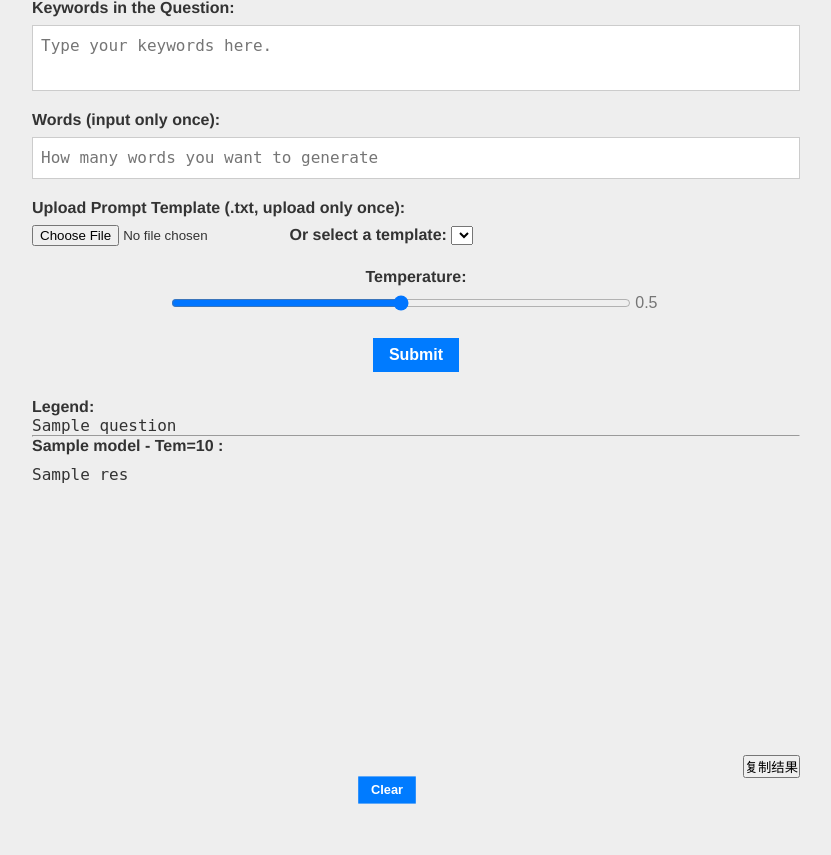
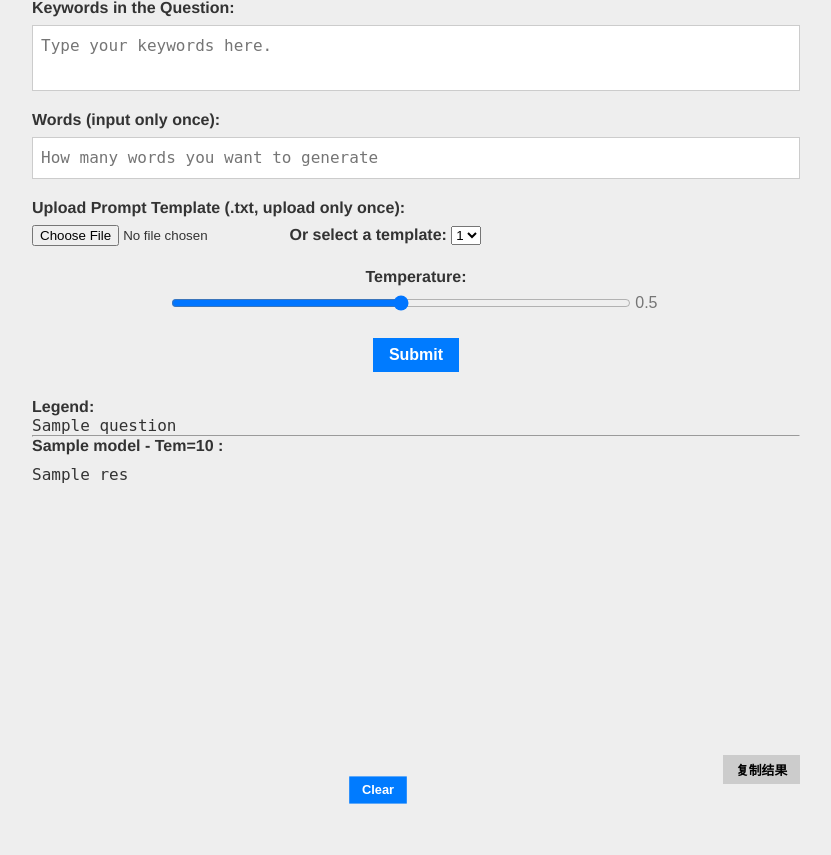
Before and after one commit to kangjian99/ChatGPTweb, a Flask app: template templates/chat.html in a window 1280 px wide. Shown: the part 191-1046 px from the top of the page, without its empty margins (224-1055 px from the left). Run offline with Flask 2, Linux system fonts and the light colour scheme; the template is opened without the code that fills it: most values are stand-ins (such as "Sample title", 1, 10 or a date in 2020); lists and menus that the app fills with data are empty.

Commit message:
Add files via upload

```diff
--- a/templates/static/script.js
+++ b/templates/static/script.js
@@ -3,3 +3,24 @@ let form = document.querySelector('form');
 form.addEventListener('submit', () => {
     loading.style.display = 'block';
 });
+
+function copyToClipboard() {
+  var resText = document.getElementById("res").innerText;
+  navigator.clipboard.writeText(resText).then(function() {
+    var animation = document.getElementById("copy-animation");
+    animation.classList.remove("hide");
+    setTimeout(function() {
+      animation.classList.add("hide");
+    }, 3000);  // 3 秒后隐藏提示框
+  });
+}
+
+var dropdown = document.getElementById("dropdown");
+var pid = dropdown.getAttribute("data-pid");
+var pid_list = pid.split(",");
+for (var i = 1; i <= pid_list.length; i++) {
+  var option = document.createElement("option");
+  option.text = pid_list[i-1];
+  option.value = i;
+  dropdown.add(option);
+}
--- a/templates/static/style.css
+++ b/templates/static/style.css
@@ -109,6 +109,17 @@ output {
   text-align: center;
 }
 
+button {
+  border: none;
+  background-color: #ccc;
+  color: #000;
+  font-size: 0.8rem;
+  font-weight: bold;
+  padding: 0.3rem 0.8rem;
+  cursor: pointer;
+  transition: all 0.2s ease-in-out;
+}
+
 button[type='submit'] {
   border: none;
   background-color: #007bff;
```
